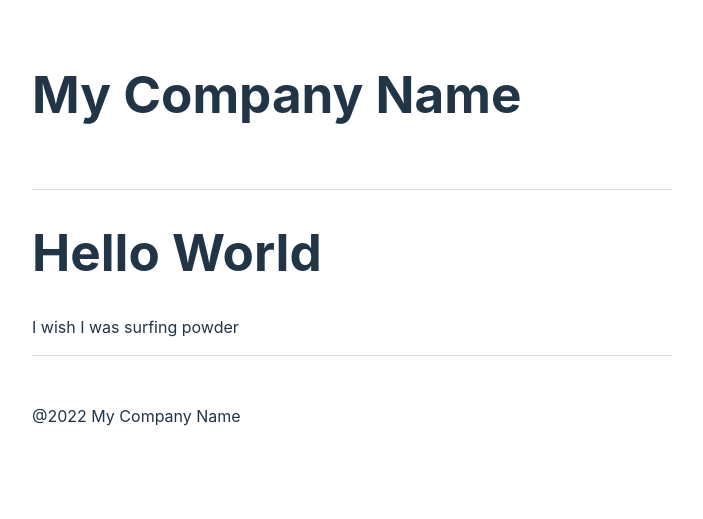
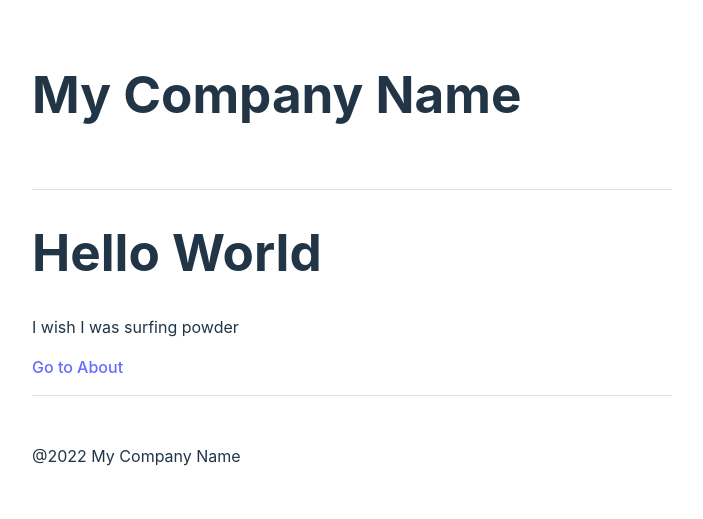
Before and after one commit to jaredkc/html-emails, a website built with Vite: page src/index.html in a window 1280 px wide. Shown: the whole page, without its empty margins (288-991 px from the left). Built offline with nearby package versions, Linux system fonts and the light colour scheme.

Commit message:
button partial with parameters

```diff
--- a/src/index.html
+++ b/src/index.html
@@ -4,7 +4,7 @@
     <meta charset="UTF-8" />
     <link rel="icon" type="image/svg+xml" href="/vite.svg" />
     <meta name="viewport" content="width=device-width, initial-scale=1.0" />
-    <link href="style.css" rel="stylesheet" data-inline >
+    <link href="style.css" rel="stylesheet" data-inline />
     <title>Vite App</title>
   </head>
   <body>
@@ -12,6 +12,7 @@
     <div class="testing">
       <h1 class="test-h1">Hello World</h1>
       <p class="test-p">I wish I was surfing powder</p>
+      <p>{{> button label="Go to About" url="/about" }}</p>
     </div>
     {{> footer }}
   </body>
--- /dev/null
+++ b/src/partials/button.html
@@ -0,0 +1,21 @@
+<table
+  role="presentation"
+  border="0"
+  cellpadding="0"
+  cellspacing="0"
+  class="btn btn-primary"
+>
+  <tbody>
+    <tr>
+      <td align="left">
+        <table role="presentation" border="0" cellpadding="0" cellspacing="0">
+          <tbody>
+            <tr>
+              <td><a href="{{ url }}" target="_blank">{{ label }}</a></td>
+            </tr>
+          </tbody>
+        </table>
+      </td>
+    </tr>
+  </tbody>
+</table>
```
